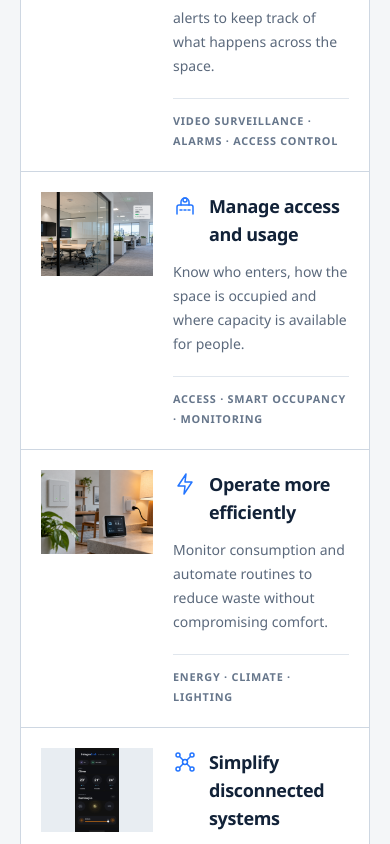
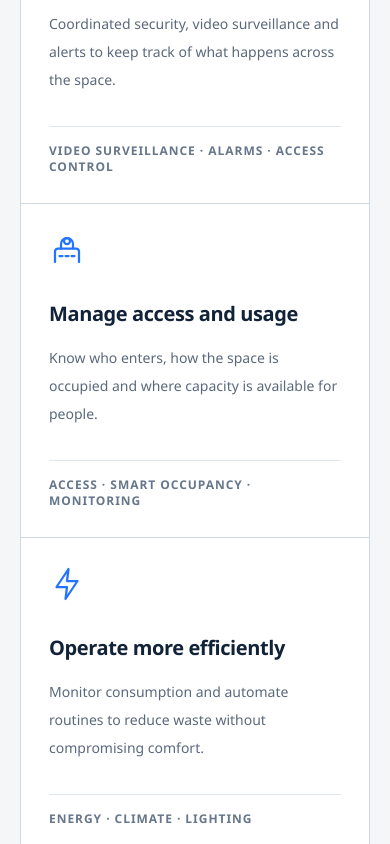
Before and after one commit to integrolink/integrolink-website, a Next.js app: page /en in a window 390 px wide. Shown: the part 1660-2504 px from the top of the page. Built offline with nearby package versions, Linux system fonts and the light colour scheme.

Commit message:
Integra imagens na narrativa de cada solução

```diff
--- a/src/app/en/services/page.tsx
+++ b/src/app/en/services/page.tsx
@@ -2,17 +2,16 @@ import type { Metadata } from "next";
 import { Navbar } from "@/components/Navbar";
 import { CategoryExplorer, type CategoryItem } from "@/components/CategoryExplorer";
 import { PageIntro } from "@/components/PageIntro";
-import { ContextImageStrip } from "@/components/ContextImageStrip";
 
 const services: CategoryItem[] = [
-  { id:"automacao", label:"Automation & Integration", statement:"Technology that works together.", icon:"automation", description:"We develop automation solutions that bring different devices and systems together on a single platform. The aim is to simplify everyday use, increase comfort and allow technology to work in coordination, regardless of the brands involved.", capabilitiesTitle:"What we can integrate", capabilities:["Home and business automation","Home Assistant","Device integration","Custom dashboards","Intelligent automations","Remote control"] },
-  { id:"seguranca", label:"Security & Video Surveillance", statement:"More protection for people and property.", icon:"security", description:"We implement security solutions tailored to each space, integrating video surveillance, alarms and sensors in a centralised platform for local or remote monitoring.", capabilitiesTitle:"What we can integrate", capabilities:["IP video surveillance","Alarm systems","Motion sensors","Flood sensors","Smoke sensors","Real-time notifications"] },
-  { id:"redes", label:"Networks & Communications", statement:"A reliable infrastructure is the foundation of every system.", icon:"network", description:"We design and implement robust networks for smart equipment, communications and digital services, ensuring stability, performance and suitable coverage throughout the space.", capabilitiesTitle:"What we can integrate", capabilities:["Wi-Fi networks","Structured cabling","Business networks","VPN","Network management","Coverage optimisation"] },
-  { id:"acessos", label:"Access Control", statement:"Full control over who enters and leaves.", icon:"access", description:"We develop solutions that manage access securely and conveniently, tailored to homes, short-term rentals, businesses and condominiums.", capabilitiesTitle:"What we can integrate", capabilities:["Smart locks","Video intercoms","Automatic gates","RFID cards","Biometrics","Remote access management"] },
-  { id:"energia", label:"Energy Management", statement:"Smarter consumption.", icon:"energy", description:"Energy monitoring and management help identify waste, optimise consumption and improve installation efficiency, reducing costs and improving energy performance.", capabilitiesTitle:"What we can integrate", capabilities:["Consumption monitoring","Load management","Solar energy integration","Electric vehicle chargers","Consumption reports","Energy automation"] },
-  { id:"ocupacao", label:"Smart Occupancy", statement:"Know how a space is being used, in real time.", icon:"occupancy", description:"We implement occupancy and availability monitoring solutions that help visitors and managers make informed decisions. A solution can show whether seats or rooms are available, support capacity management and reveal usage patterns without making the space harder to operate.", capabilitiesTitle:"What we can integrate", capabilities:["People counting and capacity","Room and seat availability","Real-time information displays","Usage dashboards","Capacity alerts","Access and booking integration"] },
-  { id:"suporte", label:"Maintenance & Support", statement:"Technology continues to evolve.", icon:"support", description:"After installation, we continue to support our clients through maintenance, technical support and the evolution of implemented solutions, keeping every system up to date and ready for new needs.", capabilitiesTitle:"How we support you", capabilities:["Technical assistance","Remote support","Software updates","System optimisation","Fault diagnosis","Installation expansion"] },
+  { id:"automacao", label:"Automation & Integration", statement:"Technology that works together.", icon:"automation", image:{src:"/fotos/foto4.jpeg",alt:"IntegroLink home control interface",portrait:true}, description:"We develop automation solutions that bring different devices and systems together on a single platform. The aim is to simplify everyday use, increase comfort and allow technology to work in coordination, regardless of the brands involved.", capabilitiesTitle:"What we can integrate", capabilities:["Home and business automation","Home Assistant","Device integration","Custom dashboards","Intelligent automations","Remote control"] },
+  { id:"seguranca", label:"Security & Video Surveillance", statement:"More protection for people and property.", icon:"security", image:{src:"/fotos/foto13.png",alt:"Video surveillance camera integrated by an entrance"}, description:"We implement security solutions tailored to each space, integrating video surveillance, alarms and sensors in a centralised platform for local or remote monitoring.", capabilitiesTitle:"What we can integrate", capabilities:["IP video surveillance","Alarm systems","Motion sensors","Flood sensors","Smoke sensors","Real-time notifications"] },
+  { id:"redes", label:"Networks & Communications", statement:"A reliable infrastructure is the foundation of every system.", icon:"network", image:{src:"/fotos/foto2.jpeg",alt:"Central interface with video surveillance and energy use",portrait:true}, description:"We design and implement robust networks for smart equipment, communications and digital services, ensuring stability, performance and suitable coverage throughout the space.", capabilitiesTitle:"What we can integrate", capabilities:["Wi-Fi networks","Structured cabling","Business networks","VPN","Network management","Coverage optimisation"] },
+  { id:"acessos", label:"Access Control", statement:"Full control over who enters and leaves.", icon:"access", image:{src:"/fotos/foto7.png",alt:"Access control by a home's entrance"}, description:"We develop solutions that manage access securely and conveniently, tailored to homes, short-term rentals, businesses and condominiums.", capabilitiesTitle:"What we can integrate", capabilities:["Smart locks","Video intercoms","Automatic gates","RFID cards","Biometrics","Remote access management"] },
+  { id:"energia", label:"Energy Management", statement:"Smarter consumption.", icon:"energy", image:{src:"/fotos/foto11.png",alt:"Integrated energy and equipment management"}, description:"Energy monitoring and management help identify waste, optimise consumption and improve installation efficiency, reducing costs and improving energy performance.", capabilitiesTitle:"What we can integrate", capabilities:["Consumption monitoring","Load management","Solar energy integration","Electric vehicle chargers","Consumption reports","Energy automation"] },
+  { id:"ocupacao", label:"Smart Occupancy", statement:"Know how a space is being used, in real time.", icon:"occupancy", image:{src:"/fotos/foto10.png",alt:"Meeting room with visible availability and occupancy"}, description:"We implement occupancy and availability monitoring solutions that help visitors and managers make informed decisions. A solution can show whether seats or rooms are available, support capacity management and reveal usage patterns without making the space harder to operate.", capabilitiesTitle:"What we can integrate", capabilities:["People counting and capacity","Room and seat availability","Real-time information displays","Usage dashboards","Capacity alerts","Access and booking integration"] },
+  { id:"suporte", label:"Maintenance & Support", statement:"Technology continues to evolve.", icon:"support", image:{src:"/fotos/foto3.jpeg",alt:"IntegroLink interface with comfort and security states",portrait:true}, description:"After installation, we continue to support our clients through maintenance, technical support and the evolution of implemented solutions, keeping every system up to date and ready for new needs.", capabilitiesTitle:"How we support you", capabilities:["Technical assistance","Remote support","Software updates","System optimisation","Fault diagnosis","Installation expansion"] },
 ];
 
 export const metadata: Metadata = { title:"Automation, security and Smart Occupancy | IntegroLink", description:"Integrated automation, security, networking, access control, energy management and Smart Occupancy solutions.", alternates:{canonical:"/en/services",languages:{"pt-PT":"/servicos",en:"/en/services"}} };
-export default function ServicesPage(){ return <><Navbar/><PageIntro eyebrow="Services" title="Integrated technology for safer, more efficient and easier-to-manage spaces." description="Explore our service areas and see how each one contributes to a truly integrated system."><ContextImageStrip items={[{src:"/fotos/foto5.png",alt:"Video surveillance camera by an entrance",caption:"Protection integrated into the space"},{src:"/fotos/foto8.png",alt:"Home energy monitoring",caption:"Visible and controllable consumption"},{src:"/fotos/foto4.jpeg",alt:"IntegroLink home control interface",caption:"One interface for everyday use",contain:true}]}/><CategoryExplorer items={services} locale="en"/></PageIntro></>; }
+export default function ServicesPage(){ return <><Navbar/><PageIntro eyebrow="Services" title="Integrated technology for safer, more efficient and easier-to-manage spaces." description="Explore our service areas and see how each one contributes to a truly integrated system."><CategoryExplorer items={services} locale="en"/></PageIntro></>; }
--- a/src/app/en/why-us/page.tsx
+++ b/src/app/en/why-us/page.tsx
@@ -2,7 +2,6 @@ import type { Metadata } from "next";
 import { Navbar } from "@/components/Navbar";
 import { PageIntro } from "@/components/PageIntro";
 import { WhyUsExperience } from "@/components/WhyUsExperience";
-import { ContextImageStrip } from "@/components/ContextImageStrip";
 
 export const metadata: Metadata = { title:"Why us? | IntegroLink", description:"Discover IntegroLink's approach to integrated, independent and future-ready technology.", alternates:{canonical:"/en/why-us",languages:{"pt-PT":"/porque-nos",en:"/en/why-us"}} };
-export default function WhyUsPage(){ return <><Navbar/><PageIntro eyebrow="Why us?" title="Every project is designed to meet your needs, today and in the future." description="We create value through integrated, tailored solutions that are ready to evolve — always keeping simplicity at the heart of the experience."><ContextImageStrip items={[{src:"/fotos/foto11.png",alt:"Integrated energy and equipment management",caption:"Systems designed as a whole"},{src:"/fotos/foto12.png",alt:"Integrated security sensors and control",caption:"Discreet technology in the space"},{src:"/fotos/foto4.jpeg",alt:"IntegroLink control interface",caption:"Hidden complexity, simple operation",contain:true}]}/><WhyUsExperience locale="en"/></PageIntro></>; }
+export default function WhyUsPage(){ return <><Navbar/><PageIntro eyebrow="Why us?" title="Every project is designed to meet your needs, today and in the future." description="We create value through integrated, tailored solutions that are ready to evolve — always keeping simplicity at the heart of the experience."><WhyUsExperience locale="en"/></PageIntro></>; }
--- a/src/app/porque-nos/page.tsx
+++ b/src/app/porque-nos/page.tsx
@@ -2,7 +2,6 @@ import type { Metadata } from "next";
 import { Navbar } from "@/components/Navbar";
 import { PageIntro } from "@/components/PageIntro";
 import { WhyUsExperience } from "@/components/WhyUsExperience";
-import { ContextImageStrip } from "@/components/ContextImageStrip";
 
 export const metadata: Metadata = {
   title: "Porquê nós? | IntegroLink",
@@ -20,11 +19,6 @@ export default function WhyUsPage() {
         title="Cada projeto é pensado para responder às suas necessidades, hoje e no futuro."
         description="Criamos valor através de soluções integradas, personalizadas e preparadas para evoluir — com a simplicidade sempre no centro da experiência."
       >
-        <ContextImageStrip items={[
-          { src:"/fotos/foto11.png", alt:"Gestão integrada de energia e equipamentos", caption:"Sistemas pensados como um todo" },
-          { src:"/fotos/foto12.png", alt:"Sensores e controlo de segurança integrados", caption:"Tecnologia discreta no espaço" },
-          { src:"/fotos/foto4.jpeg", alt:"Interface de controlo IntegroLink", caption:"Complexidade escondida, utilização simples", contain:true },
-        ]}/>
         <WhyUsExperience />
       </PageIntro>
     </>
--- a/src/app/servicos/page.tsx
+++ b/src/app/servicos/page.tsx
@@ -5,7 +5,6 @@ import {
   type CategoryItem,
 } from "@/components/CategoryExplorer";
 import { PageIntro } from "@/components/PageIntro";
-import { ContextImageStrip } from "@/components/ContextImageStrip";
 
 const services: CategoryItem[] = [
   {
@@ -13,6 +12,7 @@ const services: CategoryItem[] = [
     label: "Automação e Integração",
     statement: "Tecnologia que trabalha em conjunto.",
     icon: "automation",
+    image: { src:"/fotos/foto4.jpeg", alt:"Interface IntegroLink para controlo da habitação", portrait:true },
     description:
       "Desenvolvemos soluções de automação que integram diferentes equipamentos e sistemas numa única plataforma. O objetivo é simplificar a utilização diária, aumentar o conforto e permitir que a tecnologia funcione de forma coordenada, independentemente das marcas utilizadas.",
     capabilitiesTitle: "O que podemos integrar",
@@ -30,6 +30,7 @@ const services: CategoryItem[] = [
     label: "Segurança e Videovigilância",
     statement: "Mais proteção para pessoas e património.",
     icon: "security",
+    image: { src:"/fotos/foto13.png", alt:"Câmara de videovigilância integrada numa entrada" },
     description:
       "Implementamos soluções de segurança adaptadas às necessidades de cada espaço, integrando videovigilância, alarmes e sensores numa plataforma centralizada que permite monitorização local ou remota.",
     capabilitiesTitle: "O que podemos integrar",
@@ -47,6 +48,7 @@ const services: CategoryItem[] = [
     label: "Redes e Comunicações",
     statement: "Uma infraestrutura fiável é a base de qualquer sistema.",
     icon: "network",
+    image: { src:"/fotos/foto2.jpeg", alt:"Interface central com videovigilância e consumo energético", portrait:true },
     description:
       "Projetamos e implementamos redes robustas para suportar equipamentos inteligentes, comunicações e serviços digitais, garantindo estabilidade, desempenho e cobertura adequada em todo o espaço.",
     capabilitiesTitle: "O que podemos integrar",
@@ -64,6 +66,7 @@ const services: CategoryItem[] = [
     label: "Controlo de Acessos",
     statement: "Controlo total sobre quem entra e sai.",
     icon: "access",
+    image: { src:"/fotos/foto7.png", alt:"Controlo de acesso junto à entrada de uma habitação" },
     description:
       "Desenvolvemos soluções que permitem gerir acessos de forma segura, prática e adaptada às necessidades de habitações, alojamentos locais, empresas e condomínios.",
     capabilitiesTitle: "O que podemos integrar",
@@ -81,6 +84,7 @@ const services: CategoryItem[] = [
     label: "Gestão Energética",
     statement: "Consumos mais inteligentes.",
     icon: "energy",
+    image: { src:"/fotos/foto11.png", alt:"Gestão integrada de energia e equipamentos" },
     description:
       "A monitorização e gestão da energia permitem identificar desperdícios, otimizar consumos e aumentar a eficiência da instalação, contribuindo para reduzir custos e melhorar o desempenho energético.",
     capabilitiesTitle: "O que podemos integrar",
@@ -98,6 +102,7 @@ const services: CategoryItem[] = [
     label: "Smart Occupancy",
     statement: "Saber como um espaço está a ser utilizado, em tempo real.",
     icon: "occupancy",
+    image: { src:"/fotos/foto10.png", alt:"Sala de reunião com disponibilidade e ocupação visíveis" },
     description:
       "Implementamos soluções de monitorização de ocupação e disponibilidade que ajudam pessoas e gestores a tomar decisões com informação atual. A solução pode indicar se existem lugares ou salas disponíveis, apoiar a gestão de capacidade e revelar padrões de utilização sem transformar o espaço num sistema complexo.",
     capabilitiesTitle: "O que podemos integrar",
@@ -115,6 +120,7 @@ const services: CategoryItem[] = [
     label: "Manutenção e Suporte",
     statement: "A tecnologia continua a evoluir.",
     icon: "support",
+    image: { src:"/fotos/foto3.jpeg", alt:"Interface IntegroLink com estados de conforto e segurança", portrait:true },
     description:
       "Após a instalação, continuamos a acompanhar os nossos clientes através de serviços de manutenção, suporte técnico e evolução das soluções implementadas, garantindo que o sistema continua atualizado e adaptado às novas necessidades.",
     capabilitiesTitle: "Como acompanhamos",
@@ -145,11 +151,6 @@ export default function ServicesPage() {
         title="Tecnologia integrada para espaços mais seguros, eficientes e fáceis de gerir."
         description="Explore as nossas áreas de serviço e descubra como cada solução contribui para um sistema verdadeiramente integrado."
       >
-        <ContextImageStrip items={[
-          { src:"/fotos/foto5.png", alt:"Câmara de videovigilância instalada junto a uma entrada", caption:"Proteção integrada no espaço" },
-          { src:"/fotos/foto8.png", alt:"Monitorização de energia numa habitação", caption:"Consumos visíveis e controláveis" },
-          { src:"/fotos/foto4.jpeg", alt:"Interface IntegroLink para controlo da habitação", caption:"Uma interface para o dia a dia", contain:true },
-        ]}/>
         <CategoryExplorer items={services} />
       </PageIntro>
     </>
--- a/src/sections/HomeExperience.tsx
+++ b/src/sections/HomeExperience.tsx
@@ -20,17 +20,17 @@ function LineIcon({ name, className = "size-8" }: { name: IconName; className?:
 }
 
 const ptNeeds = [
-  { icon:"shield" as IconName, image:"/fotos/foto13.png", title:"Proteger pessoas e património", text:"Segurança, videovigilância e alertas coordenados para acompanhar o que acontece no espaço.", services:"Videovigilância · Alarmes · Controlo de acessos" },
-  { icon:"space" as IconName, image:"/fotos/foto9.png", title:"Gerir acessos e utilização", text:"Saber quem entra, como o espaço está ocupado e onde existe disponibilidade para receber pessoas.", services:"Acessos · Smart Occupancy · Monitorização" },
-  { icon:"energy" as IconName, image:"/fotos/foto8.png", title:"Operar com maior eficiência", text:"Acompanhar consumos e automatizar rotinas para reduzir desperdícios sem comprometer o conforto.", services:"Energia · Climatização · Iluminação" },
-  { icon:"systems" as IconName, image:"/fotos/foto4.jpeg", contain:true, title:"Simplificar sistemas dispersos", text:"Unir equipamentos e plataformas numa experiência coerente, preparada para acompanhar novas necessidades.", services:"Automação · Redes · Integração" },
+  { icon:"shield" as IconName, title:"Proteger pessoas e património", text:"Segurança, videovigilância e alertas coordenados para acompanhar o que acontece no espaço.", services:"Videovigilância · Alarmes · Controlo de acessos" },
+  { icon:"space" as IconName, title:"Gerir acessos e utilização", text:"Saber quem entra, como o espaço está ocupado e onde existe disponibilidade para receber pessoas.", services:"Acessos · Smart Occupancy · Monitorização" },
+  { icon:"energy" as IconName, title:"Operar com maior eficiência", text:"Acompanhar consumos e automatizar rotinas para reduzir desperdícios sem comprometer o conforto.", services:"Energia · Climatização · Iluminação" },
+  { icon:"systems" as IconName, title:"Simplificar sistemas dispersos", text:"Unir equipamentos e plataformas numa experiência coerente, preparada para acompanhar novas necessidades.", services:"Automação · Redes · Integração" },
 ];
 
 const enNeeds = [
-  { icon:"shield" as IconName, image:"/fotos/foto13.png", title:"Protect people and property", text:"Coordinated security, video surveillance and alerts to keep track of what happens across the space.", services:"Video surveillance · Alarms · Access control" },
-  { icon:"space" as IconName, image:"/fotos/foto9.png", title:"Manage access and usage", text:"Know who enters, how the space is occupied and where capacity is available for people.", services:"Access · Smart Occupancy · Monitoring" },
-  { icon:"energy" as IconName, image:"/fotos/foto8.png", title:"Operate more efficiently", text:"Monitor consumption and automate routines to reduce waste without compromising comfort.", services:"Energy · Climate · Lighting" },
-  { icon:"systems" as IconName, image:"/fotos/foto4.jpeg", contain:true, title:"Simplify disconnected systems", text:"Bring equipment and platforms into one coherent experience, ready to support future needs.", services:"Automation · Networks · Integration" },
+  { icon:"shield" as IconName, title:"Protect people and property", text:"Coordinated security, video surveillance and alerts to keep track of what happens across the space.", services:"Video surveillance · Alarms · Access control" },
+  { icon:"space" as IconName, title:"Manage access and usage", text:"Know who enters, how the space is occupied and where capacity is available for people.", services:"Access · Smart Occupancy · Monitoring" },
+  { icon:"energy" as IconName, title:"Operate more efficiently", text:"Monitor consumption and automate routines to reduce waste without compromising comfort.", services:"Energy · Climate · Lighting" },
+  { icon:"systems" as IconName, title:"Simplify disconnected systems", text:"Bring equipment and platforms into one coherent experience, ready to support future needs.", services:"Automation · Networks · Integration" },
 ];
 
 const ptSectors = [
@@ -72,14 +72,25 @@ export function HomeExperience({ locale = "pt" }: { locale?: Locale }) {
       <Container>
         <div className="max-w-3xl"><p className="text-xs font-bold uppercase tracking-[.2em] text-brand">{en ? "What needs to work better?" : "O que precisa de funcionar melhor?"}</p><h2 className="mt-4 text-3xl font-bold tracking-[-.035em] sm:text-5xl">{en ? "We start with the objective, not the equipment." : "Começamos pelo objetivo, não pelo equipamento."}</h2></div>
         <div className="mt-14 grid border-l border-t border-[#ced7e2] md:grid-cols-2">
-          {needs.map((item) => <article key={item.title} className="grid grid-cols-[7rem_1fr] gap-5 border-b border-r border-[#ced7e2] bg-white p-5 sm:grid-cols-[9rem_1fr] sm:gap-7 sm:p-7">
-            <div className="relative aspect-[4/3] self-start overflow-hidden bg-[#e8edf2]"><Image src={item.image} alt="" fill sizes="(min-width: 768px) 144px, 112px" className={"contain" in item && item.contain ? "object-contain" : "object-cover"}/></div>
-            <div><div className="flex items-start gap-3"><LineIcon name={item.icon} className="mt-0.5 size-6 shrink-0 text-brand"/><h3 className="text-lg font-bold tracking-[-.02em] sm:text-xl">{item.title}</h3></div>
-            <p className="mt-3 max-w-xl text-sm leading-6 text-content-muted">{item.text}</p>
-            <p className="mt-5 border-t border-[#e0e6ed] pt-3 text-[.68rem] font-semibold uppercase leading-5 tracking-[.07em] text-[#66768b]">{item.services}</p></div>
+          {needs.map((item) => <article key={item.title} className="border-b border-r border-[#ced7e2] bg-white p-7 sm:p-10">
+            <LineIcon name={item.icon} className="size-9 text-brand"/>
+            <h3 className="mt-8 text-xl font-bold tracking-[-.02em] sm:text-2xl">{item.title}</h3>
+            <p className="mt-4 max-w-xl text-sm leading-7 text-content-muted sm:text-base">{item.text}</p>
+            <p className="mt-8 border-t border-[#e0e6ed] pt-4 text-xs font-semibold uppercase tracking-[.08em] text-[#66768b]">{item.services}</p>
           </article>)}
         </div>
         <Link href={en ? "/en/services" : "/servicos"} className="mt-8 inline-flex min-h-12 items-center bg-[#102844] px-6 text-sm font-bold text-white transition-colors hover:bg-brand">{en ? "See how we can help" : "Ver como podemos ajudar"}</Link>
+      </Container>
+    </section>
+
+    <section className="overflow-hidden border-y border-[#d8e0e9] bg-white py-20 sm:py-24">
+      <Container className="grid items-center gap-12 lg:grid-cols-[.8fr_1.2fr] lg:gap-20">
+        <div><p className="text-xs font-bold uppercase tracking-[.2em] text-brand">{en ? "A real interface" : "Uma interface real"}</p><h2 className="mt-5 text-3xl font-bold leading-[1.12] tracking-[-.04em] sm:text-5xl">{en ? "The home, organised around everyday decisions." : "A casa organizada em torno das decisões do dia a dia."}</h2><p className="mt-6 max-w-xl text-base leading-8 text-content-muted sm:text-lg">{en ? "Climate, lighting, security, video surveillance, hot water and energy information come together in a visual experience developed for the project." : "Clima, iluminação, segurança, videovigilância, água quente e informação energética encontram-se numa experiência visual desenvolvida para o projeto."}</p></div>
+        <div className="flex items-center justify-center gap-3 sm:gap-5">
+          <div className="w-[6.5rem] overflow-hidden border border-[#293241] bg-[#0b0d12] p-1.5 shadow-[0_18px_45px_rgba(7,15,28,.18)] sm:w-36"><Image src="/fotos/foto2.jpeg" alt={en ? "Video surveillance and energy screen" : "Ecrã de videovigilância e energia"} width={1080} height={2160} className="h-auto w-full"/></div>
+          <div className="w-36 overflow-hidden border border-[#293241] bg-[#0b0d12] p-1.5 shadow-[0_22px_60px_rgba(7,15,28,.25)] sm:w-52"><Image src="/fotos/foto4.jpeg" alt={en ? "Main IntegroLink home interface" : "Interface principal da habitação IntegroLink"} width={1080} height={2160} className="h-auto w-full"/></div>
+          <div className="w-[6.5rem] overflow-hidden border border-[#293241] bg-[#0b0d12] p-1.5 shadow-[0_18px_45px_rgba(7,15,28,.18)] sm:w-36"><Image src="/fotos/foto3.jpeg" alt={en ? "Comfort and security screen" : "Ecrã de conforto e segurança"} width={1080} height={2160} className="h-auto w-full"/></div>
+        </div>
       </Container>
     </section>
 
```
Also changed, not shown: src/app/en/sectors/page.tsx (+6 -7 lines), src/app/setores-de-atuacao/page.tsx (+5 -6 lines), src/components/CategoryExplorer.tsx (+14 -7 lines), src/components/ContextImageStrip.tsx (deleted, +0 -14 lines), public/fotos/foto2.jpeg (added), public/fotos/foto3.jpeg (added).
